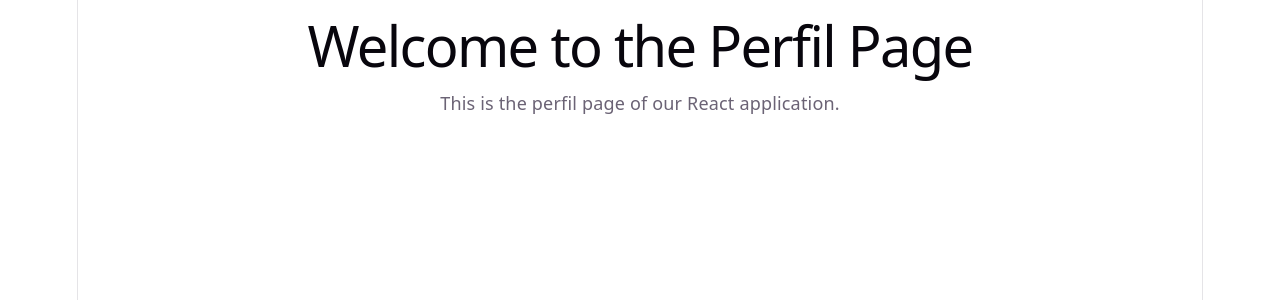
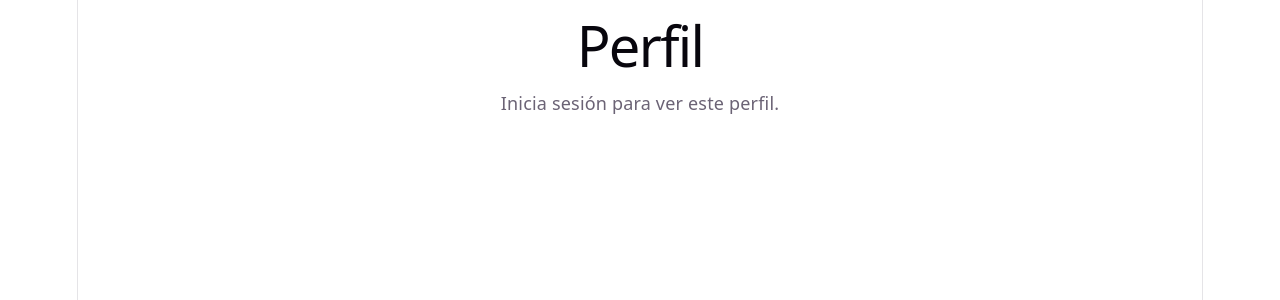
Before and after one commit to DyannStudent/react_Subnauticos2, a React (Vite) app in the folder react-practica/: page /perfil/1 in a window 1280 px wide. Shown: the top 300 px of the page. Built offline with nearby package versions, Linux system fonts and the light colour scheme.

Commit message:
valido identidad de mi perfil

```diff
--- a/react-practica/src/pages/Perfil.tsx
+++ b/react-practica/src/pages/Perfil.tsx
@@ -1,8 +1,36 @@
+import { useContext } from 'react';
+import { useParams } from 'react-router-dom';
+import { AuthContext } from '../context/AuthContext';
+
 export function Perfil() {
+  const { usuario: usuarioUrl } = useParams<{ usuario: string }>();
+  const auth = useContext(AuthContext);
+  const usuarioLogueado = auth?.usuario;
+
+  if (!usuarioLogueado) {
+    return (
+      <main>
+        <h1>Perfil</h1>
+        <p>Inicia sesión para ver este perfil.</p>
+      </main>
+    );
+  }
+
+  if (
+    !usuarioUrl ||
+    usuarioLogueado.nombre.toLocaleLowerCase() !== usuarioUrl.toLocaleLowerCase()
+  ) {
+    return (
+      <main>
+        <h1>Perfil</h1>
+        <p>El usuario de la URL no coincide con el usuario que inició sesión.</p>
+      </main>
+    );
+  }
+
   return (
-    <div>
-      <h1>Welcome to the Perfil Page</h1>
-      <p>This is the perfil page of our React application.</p>
-    </div>
+    <main>
+      <h1>Perfil de {usuarioLogueado.nombre}</h1>
+    </main>
   );
 }
```
